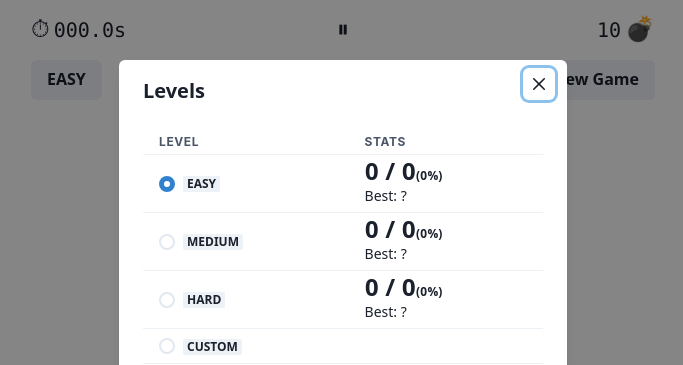
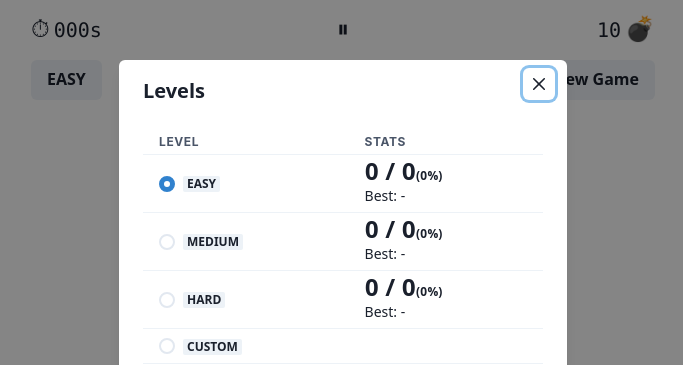
Before and after one commit to EnixCoda/MineSweeper, a React (Vite) app: page / in a window 1280 px wide. Both pictures are taken after a click on the button "EASY". Shown: the top 365 px of the page, without its empty margins (297-980 px from the left). Built offline with nearby package versions, Linux system fonts and the light colour scheme.

Commit message:
chore: loose timer

```diff
--- a/src/components/SimpleStatistics.tsx
+++ b/src/components/SimpleStatistics.tsx
@@ -37,10 +37,10 @@ export function SimpleStatistics({
             : 0}
           %)
         </Text>
-        {!label && <Text mt="1" fontSize="sm" fontWeight="normal">Best: {record ? formatTime(record) : "?"}</Text>}
+        {!label && <Text mt="1" fontSize="sm" fontWeight="normal">Best: {record ? formatTime(record) : "-"}</Text>}
       </StatNumber>
       {label && (
-        <StatHelpText>Best: {record ? formatTime(record) : "?"}</StatHelpText>
+        <StatHelpText>Best: {record ? formatTime(record) : "-"}</StatHelpText>
       )}
     </Stat>
   );
--- a/src/components/Statistics.tsx
+++ b/src/components/Statistics.tsx
@@ -50,7 +50,7 @@ export function Statistics({ statistics }: { statistics: Statistics }) {
                     </Td>
                     {statistics[level].records.map((record, i) => (
                       <Td isNumeric key={i}>
-                        {record && formatTime(record, 5)}
+                        {record ? formatTime(record, 3) : "-"}
                       </Td>
                     ))}
                   </Tr>
--- a/src/components/StatusBar.tsx
+++ b/src/components/StatusBar.tsx
@@ -16,11 +16,15 @@ export function StatusBar({ time, game }: { time: number; game: Game }) {
     >
       <GridItem justifySelf="flex-start">
         <span className="emoji-center">⏱</span>
-        <Text as="span" fontFamily="mono" marginX="1">{formatTime(time, 5)}</Text>
+        <Text as="span" fontFamily="mono" marginX="1">
+          {formatTime(time, 3)}
+        </Text>
       </GridItem>
       <GameState state={game.state} />
       <GridItem justifySelf="flex-end">
-        <Text as="span" fontFamily="mono" marginX="1">{game.mineCount - game.flagCount}</Text>
+        <Text as="span" fontFamily="mono" marginX="1">
+          {game.mineCount - game.flagCount}
+        </Text>
         <span className="emoji-center">💣</span>
       </GridItem>
     </Grid>
--- a/src/hooks/useTimer.tsx
+++ b/src/hooks/useTimer.tsx
@@ -6,7 +6,7 @@ export function useTimer() {
   React.useEffect(() => {
     if (running) {
       const startTime = Date.now()
-      const interval = setInterval(() => setTime(Date.now() - startTime), 100);
+      const interval = setInterval(() => setTime(Date.now() - startTime), 1000);
       return () => clearInterval(interval)
     }
   }, [running]);
--- a/src/utils.tsx
+++ b/src/utils.tsx
@@ -1,7 +1,7 @@
 export function formatTime(time: number, padTo = 0) {
   return (
     Math.min(999, time / 1000)
-      .toFixed(1)
+      .toFixed(0)
       .padStart(padTo, "0") + "s"
   );
 }
```
